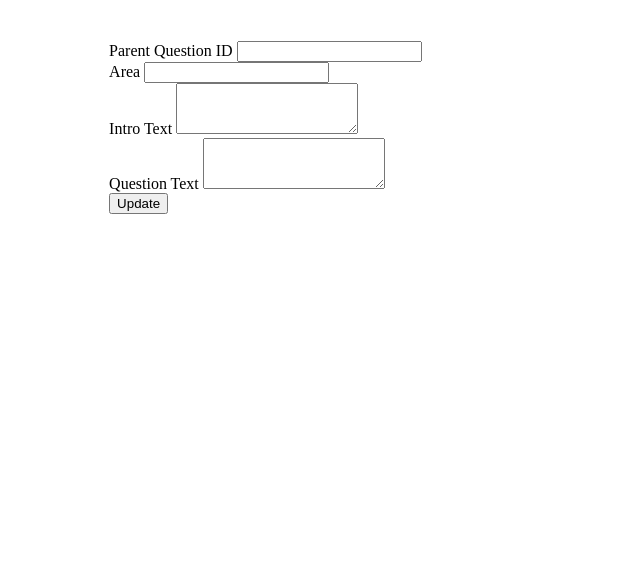
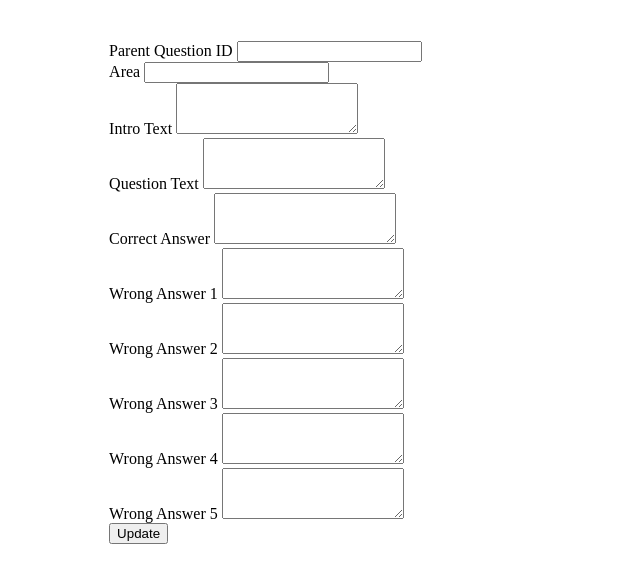
Before and after one commit to ramkelath/testprep, a PHP site: page /views/questionform.php in a window 1280 px wide. Shown: the part 68-651 px from the top of the page, without its empty margins (0-640 px from the left). Run offline with PHP 8.4, Linux system fonts and the light colour scheme; data that the repository does not hold is empty.

Commit message:
Form pages to update questions.

```diff
--- a/models/questionlist_gateway.php
+++ b/models/questionlist_gateway.php
@@ -1,7 +1,8 @@
 <?php
 
 include_once 'db_operations.php';
-$select_query =  "SELECT area, parent_question_id, intro_text,  question_id, question_text, correct_answer, wrong_answer_1, wrong_answer_2, wrong_answer_3, wrong_answer_4, wrong_answer_5 FROM  question";
+$select_query =  "SELECT area, parent_question_id, intro_text,  question_id, question_text, correct_answer,
+                     wrong_answer_1, wrong_answer_2, wrong_answer_3, wrong_answer_4, wrong_answer_5 FROM  question";
 $result = DBSelect($select_query);
 
 $_SESSION["page_last_qeustion_id"] = "1";
--- a/questionmaintcontroller.php
+++ b/questionmaintcontroller.php
@@ -6,8 +6,10 @@
 <?php
 include(dirname(__DIR__)."/testprep/models/question.php");
 session_start();
-if ($_POST and $_POST["edit"]) {
+if ($_POST and isset($_POST["edit"])) {
     include(dirname(__DIR__)."/testprep/views/questionform.php");
+} elseif ($_POST and isset($_POST["update"])) {
+    include(dirname(__DIR__)."/testprep/models/updateanswer.php");
 } else {
     require_once(dirname(__DIR__)."/testprep/models/questionlist_gateway.php");
     include(dirname(__DIR__)."/testprep/views/questionlist.php");
--- a/views/questionform.php
+++ b/views/questionform.php
@@ -4,23 +4,48 @@
 </span>
 <h4>Question ID: <?php echo($_POST['question_id']); ?></h4>
 <br>
-<form>
+<form action="questionmaintcontroller.php" method="post">
+  <input type="hidden" name = 'question_id' value=<?php echo $_POST['question_id']; ?> />
   <div class="form-group">
     <label for="parent_question_id">Parent Question ID</label>
-    <input class="form-control" id="parent_question_id" value=<?php echo $_POST["parent_question_id"];?>>
+    <input class="form-control" name="parent_question_id" value=<?php echo $_POST["parent_question_id"];?>>
   </div>
   <div class="form-group">
     <label for="area">Area</label>
-    <input class="form-control" id="area" value=<?php echo $_POST["area"];?>>
+    <input class="form-control" name="area" value=<?php echo $_POST["area"];?>>
   </div>
   <div class="form-group">
     <label for="intro_text">Intro Text</label>
-    <textarea class="form-control" id="intro_text" columns="40" rows="3"><?php echo $_POST["intro_text"];?></textarea>
+    <textarea class="form-control" name="intro_text" columns="40" rows="3"><?php echo $_POST["intro_text"];?></textarea>
   </div>
   <div class="form-group">
     <label for="intro_text">Question Text</label>
-    <textarea class="form-control" id="question_text" columns="40" rows="3"><?php echo $_POST["question_text"];?></textarea>
+    <textarea class="form-control" name="question_text" columns="40" rows="3"><?php echo $_POST["question_text"];?></textarea>
   </div>
-  <input type="submit" id="update" value="Update">
+  <div class="form-group">
+    <label for="intro_text">Correct Answer</label>
+    <textarea class="form-control" name="correct_answer" columns="40" rows="3"><?php echo $_POST["correct_answer"];?></textarea>
+  </div>
+  <div class="form-group">
+    <label for="intro_text">Wrong Answer 1</label>
+    <textarea class="form-control" name="wrong_answer_1" columns="40" rows="3"><?php echo $_POST["wrong_answer_1"];?></textarea>
+  </div>
+  <div class="form-group">
+    <label for="intro_text">Wrong Answer 2</label>
+    <textarea class="form-control" name="wrong_answer_2" columns="40" rows="3"><?php echo $_POST["wrong_answer_2"];?></textarea>
+  </div>
+  <div class="form-group">
+    <label for="intro_text">Wrong Answer 3</label>
+    <textarea class="form-control" name="wrong_answer_3" columns="40" rows="3"><?php echo $_POST["wrong_answer_3"];?></textarea>
+  </div>
+  <div class="form-group">
+    <label for="intro_text">Wrong Answer 4</label>
+    <textarea class="form-control" name="wrong_answer_4" columns="40" rows="3"><?php echo $_POST["wrong_answer_4"];?></textarea>
+  </div>
+  <div class="form-group">
+    <label for="intro_text">Wrong Answer 5</label>
+    <textarea class="form-control" name="wrong_answer_5" columns="40" rows="3"><?php echo $_POST["wrong_answer_5"];?></textarea>
+  </div>
+  <input type="submit" name="update" value="Update">
 </form>
 </div>
```
Also changed, not shown: models/question.php (+5 -3 lines), models/updateanswer.php (added, +36 -0 lines), views/questionlist.php (+10 -4 lines).
